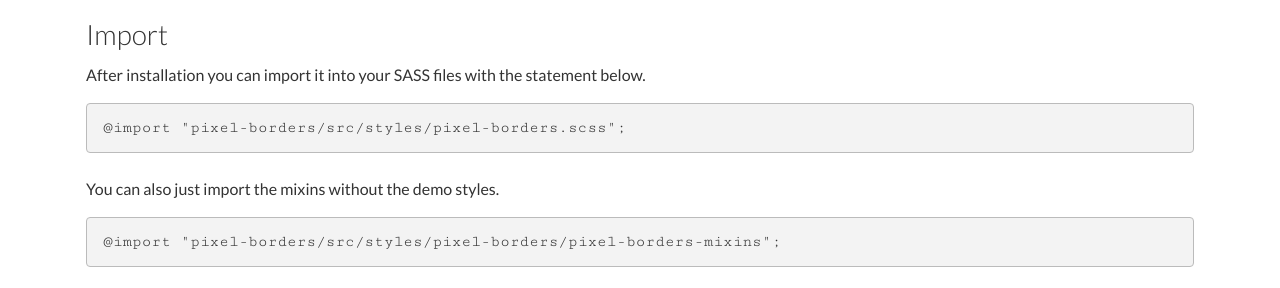
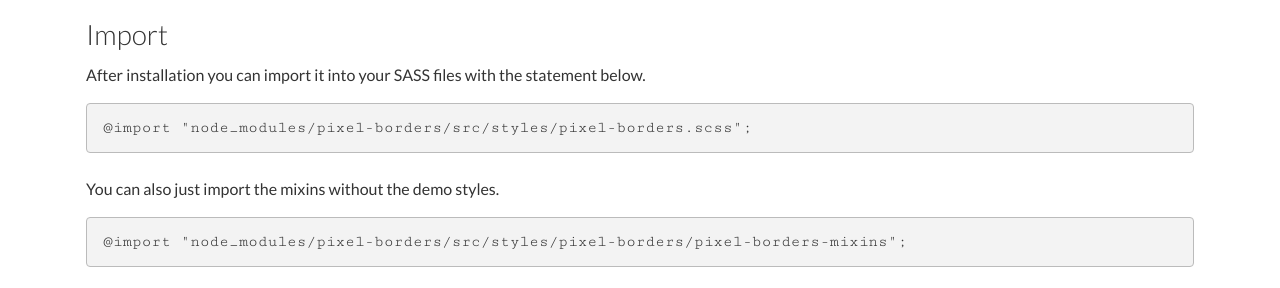
Before and after one commit to NigelOToole/pixel-borders, a website: page src/index.html in a window 1280 px wide. Shown: the part 1227-1515 px from the top of the page. Drawn offline with nearby package versions, Linux system fonts and the light colour scheme; files that its build step writes are made by us from their sources.

Commit message:
Minor documentation fixes

```diff
--- a/package.json
+++ b/package.json
@@ -1,7 +1,7 @@
 {
   "name": "pixel-borders",
   "description": "SASS mixin to add pixelated borders to HTML elements.",
-  "version": "1.1.0",
+  "version": "1.1.1",
   "main": "src/styles/pixel-borders.scss",
   "repository": {
     "type": "git",
--- a/src/index.html
+++ b/src/index.html
@@ -86,11 +86,11 @@
 
       <p>After installation you can import it into your SASS files with the statement below.</p>
 
-<pre><code>@import "pixel-borders/src/styles/pixel-borders.scss";</code></pre>
+<pre><code>@import "node_modules/pixel-borders/src/styles/pixel-borders.scss";</code></pre>
 
       <p>You can also just import the mixins without the demo styles.</p>
 
-<pre><code>@import "pixel-borders/src/styles/pixel-borders/pixel-borders-mixins";</code></pre>
+<pre><code>@import "node_modules/pixel-borders/src/styles/pixel-borders/pixel-borders-mixins";</code></pre>
 
 
       <h4>Pixel borders mixin options</h4>
--- a/src/styles/site/_site.scss
+++ b/src/styles/site/_site.scss
@@ -198,7 +198,7 @@ pre {
   border-radius: 4px;
   transition: background-color .3s, color .3s;
 
-  &:hover, &:active {
+  &:hover, &:focus, &:active {
     background-color: #f3f3f3;
   }
 }
```
Also changed, not shown: README.md.
